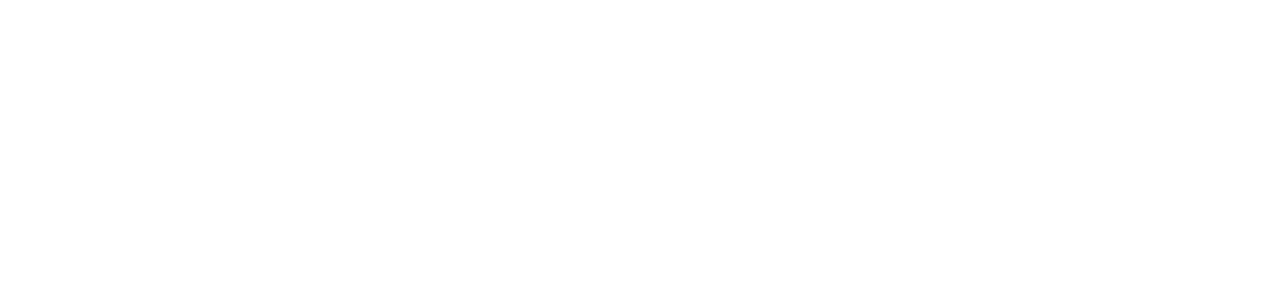
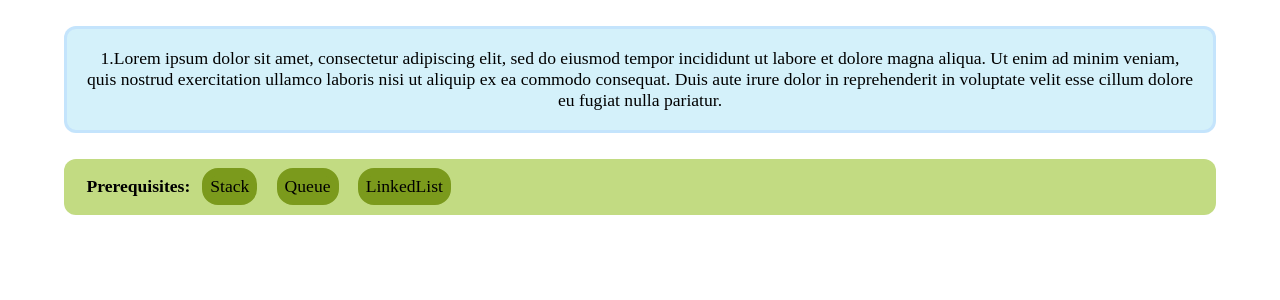
Before and after one commit to m-shashanka/LABxMSRIT, a React (Create React App) app in the folder client/: page /dslab/question/1 in a window 1280 px wide. Before the commit this address had no page. Shown: the top 300 px of the page. Built offline with nearby package versions, Linux system fonts and the light colour scheme.

Commit message:
fix all render issues

```diff
--- a/client/src/App.js
+++ b/client/src/App.js
@@ -1,18 +1,17 @@
 import { Routes, Route} from "react-router-dom";
-import FirstPage from "./pages/FirstPage";
-import SecondPage from "./pages/SecondPage";
+import DSLab from "./pages/DSLab";
+import DSQuestion from "./pages/DSQuestion";
 import DataStructure from "./pages/DataStructure";
 
 function App() {
 
   return (
    <>
-       <Routes>
-         <Route path='/' element={<FirstPage />} />
-         <Route exact path='/main/:id' element={<SecondPage />} />
-         <Route path="/datastructure" element={<DataStructure />} />
-       </Routes>
-
+      <Routes>
+        <Route path='/' element={<DSLab />} />
+        <Route exact path='/dslab/question/:id' element={<DSQuestion />} />
+        <Route path="/datastructure" element={<DataStructure />} />
+      </Routes>
    </>
   );
 }
--- a/client/src/Data/DetailedQuestionData.js
+++ b/client/src/Data/DetailedQuestionData.js
@@ -1,6 +1,7 @@
 const DetailedQuestionData = [
 {
     id: 1,
+    value: "Lorem ipsum dolor sit amet, consectetur adipiscing elit, sed do eiusmod tempor incididunt ut labore et dolore magna aliqua. Ut enim ad minim veniam, quis nostrud exercitation ullamco laboris nisi ut aliquip ex ea commodo consequat. Duis aute irure dolor in reprehenderit in voluptate velit esse cillum dolore eu fugiat nulla pariatur.",
     PreReq: ["Stack", "Queue", "LinkedList"],
     Objective:"sit amet, consectetur adipiscing elit, sed do eiusmod tempor incididunt ut labore et dolore magna aliqua. Ut enim ad minim veniam, quis nostrud exercitation ullamco laboris nisi ut aliquip ex ea commodo consequat. Duis aute irure dolor in reprehenderit in voluptate velit esse cillum dolore eu fugiat nulla pariatur. Excepteur sint occaecat cupidatat non proident, sunt in culpa qui officia deserunt mollit anim id est laborum.",
     YouTubeLink: "https://www.youtube.com/embed/gYgV0Xsn1GM?rel=0&amp;showinfo=0",
@@ -11,6 +12,7 @@
 },
 {
     id: 2,
+    value: "Lorem ipsum dolor sit amet, consectetur adipiscing elit, sed do eiusmod tempor incididunt ut labore et dolore magna aliqua. Ut enim ad minim veniam, quis nostrud exercitation ullamco laboris nisi ut aliquip ex ea commodo consequat. Duis aute irure dolor in reprehenderit in voluptate velit esse cillum dolore eu fugiat nulla pariatur.",
     PreReq: ["Stack", "Queue", "LinkedList"],
     Objective:"Lorem ipsum dolor sit amet, consectetur adipiscing elit, sed do eiusmod tempor incididunt ut labore et dolore magna aliqua. Ut enim ad minim veniam, quis nostrud exercitation ullamco laboris nisi ut aliquip ex ea commodo consequat. Duis aute irure dolor in reprehenderit in voluptate velit esse cillum dolore eu fugiat nulla pariatur. Excepteur sint occaecat cupidatat non proident, sunt in culpa qui officia deserunt mollit anim id est laborum.",
     YouTubeLink: "https://",
@@ -20,6 +22,7 @@
 },
 {
     id: 3,
+    value: "Lorem ipsum dolor sit amet, consectetur adipiscing elit, sed do eiusmod tempor incididunt ut labore et dolore magna aliqua. Ut enim ad minim veniam, quis nostrud exercitation ullamco laboris nisi ut aliquip ex ea commodo consequat. Duis aute irure dolor in reprehenderit in voluptate velit esse cillum dolore eu fugiat nulla pariatur.",
     PreReq: ["Stack", "Queue", "LinkedList"],
     Objective:"Lorem ipsum dolor sit amet, consectetur adipiscing elit, sed do eiusmod tempor incididunt ut labore et dolore magna aliqua. Ut enim ad minim veniam, quis nostrud exercitation ullamco laboris nisi ut aliquip ex ea commodo consequat. Duis aute irure dolor in reprehenderit in voluptate velit esse cillum dolore eu fugiat nulla pariatur. Excepteur sint occaecat cupidatat non proident, sunt in culpa qui officia deserunt mollit anim id est laborum.",
     YouTubeLink: "https://",
@@ -29,6 +32,7 @@
 },
 {
     id: 4,
+    value: "Lorem ipsum dolor sit amet, consectetur adipiscing elit, sed do eiusmod tempor incididunt ut labore et dolore magna aliqua. Ut enim ad minim veniam, quis nostrud exercitation ullamco laboris nisi ut aliquip ex ea commodo consequat. Duis aute irure dolor in reprehenderit in voluptate velit esse cillum dolore eu fugiat nulla pariatur.",
     PreReq: ["Stack", "Queue", "LinkedList"],
     Objective:"Lorem ipsum dolor sit amet, consectetur adipiscing elit, sed do eiusmod tempor incididunt ut labore et dolore magna aliqua. Ut enim ad minim veniam, quis nostrud exercitation ullamco laboris nisi ut aliquip ex ea commodo consequat. Duis aute irure dolor in reprehenderit in voluptate velit esse cillum dolore eu fugiat nulla pariatur. Excepteur sint occaecat cupidatat non proident, sunt in culpa qui officia deserunt mollit anim id est laborum.",
     YouTubeLink: "https://",
@@ -38,6 +42,7 @@
 },
 {
     id: 5,
+    value: "Lorem ipsum dolor sit amet, consectetur adipiscing elit, sed do eiusmod tempor incididunt ut labore et dolore magna aliqua. Ut enim ad minim veniam, quis nostrud exercitation ullamco laboris nisi ut aliquip ex ea commodo consequat. Duis aute irure dolor in reprehenderit in voluptate velit esse cillum dolore eu fugiat nulla pariatur.",
     PreReq: ["Stack", "Queue", "LinkedList"],
     Objective:"Lorem ipsum dolor sit amet, consectetur adipiscing elit, sed do eiusmod tempor incididunt ut labore et dolore magna aliqua. Ut enim ad minim veniam, quis nostrud exercitation ullamco laboris nisi ut aliquip ex ea commodo consequat. Duis aute irure dolor in reprehenderit in voluptate velit esse cillum dolore eu fugiat nulla pariatur. Excepteur sint occaecat cupidatat non proident, sunt in culpa qui officia deserunt mollit anim id est laborum.",
     YouTubeLink: "https://",
@@ -47,6 +52,7 @@
 },
 {
     id: 6,
+    value: "Lorem ipsum dolor sit amet, consectetur adipiscing elit, sed do eiusmod tempor incididunt ut labore et dolore magna aliqua. Ut enim ad minim veniam, quis nostrud exercitation ullamco laboris nisi ut aliquip ex ea commodo consequat. Duis aute irure dolor in reprehenderit in voluptate velit esse cillum dolore eu fugiat nulla pariatur.",
     PreReq: ["Stack", "Queue", "LinkedList"],
     Objective:"Lorem ipsum dolor sit amet, consectetur adipiscing elit, sed do eiusmod tempor incididunt ut labore et dolore magna aliqua. Ut enim ad minim veniam, quis nostrud exercitation ullamco laboris nisi ut aliquip ex ea commodo consequat. Duis aute irure dolor in reprehenderit in voluptate velit esse cillum dolore eu fugiat nulla pariatur. Excepteur sint occaecat cupidatat non proident, sunt in culpa qui officia deserunt mollit anim id est laborum.",
     YouTubeLink: "https://",
@@ -56,6 +62,7 @@
 },
 {
     id: 7,
+    value: "Lorem ipsum dolor sit amet, consectetur adipiscing elit, sed do eiusmod tempor incididunt ut labore et dolore magna aliqua. Ut enim ad minim veniam, quis nostrud exercitation ullamco laboris nisi ut aliquip ex ea commodo consequat. Duis aute irure dolor in reprehenderit in voluptate velit esse cillum dolore eu fugiat nulla pariatur.",
     PreReq: ["Stack", "Queue", "LinkedList"],
     Objective:"Lorem ipsum dolor sit amet, consectetur adipiscing elit, sed do eiusmod tempor incididunt ut labore et dolore magna aliqua. Ut enim ad minim veniam, quis nostrud exercitation ullamco laboris nisi ut aliquip ex ea commodo consequat. Duis aute irure dolor in reprehenderit in voluptate velit esse cillum dolore eu fugiat nulla pariatur. Excepteur sint occaecat cupidatat non proident, sunt in culpa qui officia deserunt mollit anim id est laborum.",
     YouTubeLink: "https://",
@@ -65,6 +72,7 @@
 },
 {
     id: 8,
+    value: "Lorem ipsum dolor sit amet, consectetur adipiscing elit, sed do eiusmod tempor incididunt ut labore et dolore magna aliqua. Ut enim ad minim veniam, quis nostrud exercitation ullamco laboris nisi ut aliquip ex ea commodo consequat. Duis aute irure dolor in reprehenderit in voluptate velit esse cillum dolore eu fugiat nulla pariatur.",
     PreReq: ["Stack", "Queue", "LinkedList"],
     Objective:"Lorem ipsum dolor sit amet, consectetur adipiscing elit, sed do eiusmod tempor incididunt ut labore et dolore magna aliqua. Ut enim ad minim veniam, quis nostrud exercitation ullamco laboris nisi ut aliquip ex ea commodo consequat. Duis aute irure dolor in reprehenderit in voluptate velit esse cillum dolore eu fugiat nulla pariatur. Excepteur sint occaecat cupidatat non proident, sunt in culpa qui officia deserunt mollit anim id est laborum.",
     YouTubeLink: "https://",
@@ -74,6 +82,7 @@
 },
 {
     id: 9,
+    value: "Lorem ipsum dolor sit amet, consectetur adipiscing elit, sed do eiusmod tempor incididunt ut labore et dolore magna aliqua. Ut enim ad minim veniam, quis nostrud exercitation ullamco laboris nisi ut aliquip ex ea commodo consequat. Duis aute irure dolor in reprehenderit in voluptate velit esse cillum dolore eu fugiat nulla pariatur.",
     PreReq: ["Stack", "Queue", "LinkedList"],
     Objective:"Lorem ipsum dolor sit amet, consectetur adipiscing elit, sed do eiusmod tempor incididunt ut labore et dolore magna aliqua. Ut enim ad minim veniam, quis nostrud exercitation ullamco laboris nisi ut aliquip ex ea commodo consequat. Duis aute irure dolor in reprehenderit in voluptate velit esse cillum dolore eu fugiat nulla pariatur. Excepteur sint occaecat cupidatat non proident, sunt in culpa qui officia deserunt mollit anim id est laborum.",
     YouTubeLink: "https://",
@@ -83,6 +92,7 @@
 },
 {
     id: 10,
+    value: "Lorem ipsum dolor sit amet, consectetur adipiscing elit, sed do eiusmod tempor incididunt ut labore et dolore magna aliqua. Ut enim ad minim veniam, quis nostrud exercitation ullamco laboris nisi ut aliquip ex ea commodo consequat. Duis aute irure dolor in reprehenderit in voluptate velit esse cillum dolore eu fugiat nulla pariatur.",
     PreReq: ["Stack", "Queue", "LinkedList"],
     Objective:"Lorem ipsum dolor sit amet, consectetur adipiscing elit, sed do eiusmod tempor incididunt ut labore et dolore magna aliqua. Ut enim ad minim veniam, quis nostrud exercitation ullamco laboris nisi ut aliquip ex ea commodo consequat. Duis aute irure dolor in reprehenderit in voluptate velit esse cillum dolore eu fugiat nulla pariatur. Excepteur sint occaecat cupidatat non proident, sunt in culpa qui officia deserunt mollit anim id est laborum.",
     YouTubeLink: "https://",
@@ -92,6 +102,7 @@
 },
 {
     id: 11,
+    value: "Lorem ipsum dolor sit amet, consectetur adipiscing elit, sed do eiusmod tempor incididunt ut labore et dolore magna aliqua. Ut enim ad minim veniam, quis nostrud exercitation ullamco laboris nisi ut aliquip ex ea commodo consequat. Duis aute irure dolor in reprehenderit in voluptate velit esse cillum dolore eu fugiat nulla pariatur.",
     PreReq: ["Stack", "Queue", "LinkedList"],
     Objective:"Lorem ipsum dolor sit amet, consectetur adipiscing elit, sed do eiusmod tempor incididunt ut labore et dolore magna aliqua. Ut enim ad minim veniam, quis nostrud exercitation ullamco laboris nisi ut aliquip ex ea commodo consequat. Duis aute irure dolor in reprehenderit in voluptate velit esse cillum dolore eu fugiat nulla pariatur. Excepteur sint occaecat cupidatat non proident, sunt in culpa qui officia deserunt mollit anim id est laborum.",
     YouTubeLink: "https://",
@@ -101,6 +112,7 @@
 },
 {
     id: 12,
+    value: "Lorem ipsum dolor sit amet, consectetur adipiscing elit, sed do eiusmod tempor incididunt ut labore et dolore magna aliqua. Ut enim ad minim veniam, quis nostrud exercitation ullamco laboris nisi ut aliquip ex ea commodo consequat. Duis aute irure dolor in reprehenderit in voluptate velit esse cillum dolore eu fugiat nulla pariatur.",
     PreReq: ["Stack", "Queue", "LinkedList"],
     Objective:"Lorem ipsum dolor sit amet, consectetur adipiscing elit, sed do eiusmod tempor incididunt ut labore et dolore magna aliqua. Ut enim ad minim veniam, quis nostrud exercitation ullamco laboris nisi ut aliquip ex ea commodo consequat. Duis aute irure dolor in reprehenderit in voluptate velit esse cillum dolore eu fugiat nulla pariatur. Excepteur sint occaecat cupidatat non proident, sunt in culpa qui officia deserunt mollit anim id est laborum.",
     YouTubeLink: "https://",
@@ -110,6 +122,7 @@
 },
 {
     id: 13,
+    value: "Lorem ipsum dolor sit amet, consectetur adipiscing elit, sed do eiusmod tempor incididunt ut labore et dolore magna aliqua. Ut enim ad minim veniam, quis nostrud exercitation ullamco laboris nisi ut aliquip ex ea commodo consequat. Duis aute irure dolor in reprehenderit in voluptate velit esse cillum dolore eu fugiat nulla pariatur.",
     PreReq: ["Stack", "Queue", "LinkedList"],
     Objective:"Lorem ipsum dolor sit amet, consectetur adipiscing elit, sed do eiusmod tempor incididunt ut labore et dolore magna aliqua. Ut enim ad minim veniam, quis nostrud exercitation ullamco laboris nisi ut aliquip ex ea commodo consequat. Duis aute irure dolor in reprehenderit in voluptate velit esse cillum dolore eu fugiat nulla pariatur. Excepteur sint occaecat cupidatat non proident, sunt in culpa qui officia deserunt mollit anim id est laborum.",
     YouTubeLink: "https://",
@@ -119,6 +132,7 @@
 },
 {
     id: 14,
+    value: "Lorem ipsum dolor sit amet, consectetur adipiscing elit, sed do eiusmod tempor incididunt ut labore et dolore magna aliqua. Ut enim ad minim veniam, quis nostrud exercitation ullamco laboris nisi ut aliquip ex ea commodo consequat. Duis aute irure dolor in reprehenderit in voluptate velit esse cillum dolore eu fugiat nulla pariatur.",
     PreReq: ["Stack", "Queue", "LinkedList"],
     Objective:"Lorem ipsum dolor sit amet, consectetur adipiscing elit, sed do eiusmod tempor incididunt ut labore et dolore magna aliqua. Ut enim ad minim veniam, quis nostrud exercitation ullamco laboris nisi ut aliquip ex ea commodo consequat. Duis aute irure dolor in reprehenderit in voluptate velit esse cillum dolore eu fugiat nulla pariatur. Excepteur sint occaecat cupidatat non proident, sunt in culpa qui officia deserunt mollit anim id est laborum.",
     YouTubeLink: "https://",
@@ -128,6 +142,7 @@
 },
 {
     id: 15,
+    value: "Lorem ipsum dolor sit amet, consectetur adipiscing elit, sed do eiusmod tempor incididunt ut labore et dolore magna aliqua. Ut enim ad minim veniam, quis nostrud exercitation ullamco laboris nisi ut aliquip ex ea commodo consequat. Duis aute irure dolor in reprehenderit in voluptate velit esse cillum dolore eu fugiat nulla pariatur.",
     PreReq: ["Stack", "Queue", "LinkedList"],
     Objective:"Lorem ipsum dolor sit amet, consectetur adipiscing elit, sed do eiusmod tempor incididunt ut labore et dolore magna aliqua. Ut enim ad minim veniam, quis nostrud exercitation ullamco laboris nisi ut aliquip ex ea commodo consequat. Duis aute irure dolor in reprehenderit in voluptate velit esse cillum dolore eu fugiat nulla pariatur. Excepteur sint occaecat cupidatat non proident, sunt in culpa qui officia deserunt mollit anim id est laborum.",
     YouTubeLink: "https://",
--- /dev/null
+++ b/client/src/components/Chip/Chip.js
@@ -0,0 +1,14 @@
+import styles from './chip.module.css'
+import {Link} from "react-router-dom"
+
+function Chip(props){
+    return(
+        <Link to={"/datastructure"} style={{all: 'unset'}}>
+            <div className={styles.chip}>
+                {props.name}
+            </div>
+        </Link>
+    );
+}
+
+export default Chip;
--- a/client/src/components/Ellipse/ellipse.module.css
+++ b/client/src/components/Chip/chip.module.css
@@ -1,17 +1,14 @@
-.ellipse{
+.chip{
     background-color: #7b9a1c;
-    height:fit-content;
-    width: max-content;
-    border-radius: 50%;
+    border-radius: 16px;
     text-align: center;
     margin: 0.2rem;
     margin-right: 1rem;
     border: 0.5rem solid #7b9a1c;
+    cursor: pointer;
 }
 
-.ellipse:hover{
+.chip:hover{
     background-color: #ef26263a;
-    cursor: pointer;
     transform: scale(1.08);
-    border: 0 #ef26263a;
 }
--- a/client/src/components/Prerequisite/Prerequisite.js
+++ b/client/src/components/Prerequisite/Prerequisite.js
@@ -1,13 +1,13 @@
 import styles from './prerequisite.module.css';
-import Ellipse from '../Ellipse/Ellipse';
+import Chip from '../Chip/Chip';
 
 function Prerequisite(props){
 return(
     <div className={styles.prereq}>
-       <h4>Prerequisite:</h4>
-      { (props.arrayOfItems).map((dataStructure) => {
-        <Ellipse dataStructure={dataStructure} key={dataStructure} />
-       })}
+      <h4>Prerequisites: &nbsp;</h4>
+      {props.arrayOfItems.map((dataStructure) =>
+        <Chip name={dataStructure} key={dataStructure} />
+      )}
     </div>
 );
 }
--- a/client/src/components/Prerequisite/prerequisite.module.css
+++ b/client/src/components/Prerequisite/prerequisite.module.css
@@ -7,9 +7,9 @@
     font-weight: 300;
     border-radius: 12px;
     display: flex;
+    justify-content: flex-start;
 }
 
 h4{
-    margin: auto 0 auto 2rem ;
-    margin-right: 2rem;
+    margin: auto 0 auto 1rem ;
 }
--- a/client/src/components/Question/Question.js
+++ b/client/src/components/Question/Question.js
@@ -2,7 +2,7 @@
 
 function Question(props){
     return(
-        <div className={styles.qbox} >
+        <div className={props.disableHover ? styles.qbox : `${styles.qbox} ${styles.qboxHover}`} >
         {props.id}.{props.question}
         </div>
     );
--- a/client/src/components/Question/question.module.css
+++ b/client/src/components/Question/question.module.css
@@ -10,7 +10,7 @@
     border-radius: 12px;
 }
 
-.qbox:hover{
+.qboxHover:hover{
     background-color: #a1ffff3a;
     opacity: 1.0;
     cursor: pointer;
--- a/client/src/pages/SecondPage.jsx
+++ b/client/src/pages/DSQuestion.jsx
@@ -4,21 +4,21 @@
 import Objectives from "../components/Objectives/Objectives";
 import InputOutput from "../components/InputOutput/InputOutput";
 import IFrame from "../components/IFrame/IFrame";
-import Questions from "../Data/Questions";
 import DetailedQuestionData from "../Data/DetailedQuestionData";
 import {useParams} from "react-router-dom";
 import Code from "../components/Code/Code";
 
-function SecondPage(){
+function DSQuestion(){
   const {id} = useParams();
 
-    return (
-        <>
-          {Questions.map((question) =>
-            (id == question.id) ? <Question  id={question.id} question={question.value} key={question.id} /> : null
-            )}
+  const question = DetailedQuestionData.filter(q => id == q.id)[0];
 
-          {DetailedQuestionData.map(question =>
+  return (
+      <>
+        <Question id={question.id} question={question.value} disableHover/>
+        <Prerequisite arrayOfItems={question.PreReq} />
+
+        {/* {DetailedQuestionData.map(question =>
            (id == question.id) ?
            <div key={question.id}>
            <Prerequisite arrayOfItems={question.PreReq} />,
@@ -28,9 +28,9 @@
            <Code code={question.Code} />
            </div>
            :null
-           )}
-        </>
-    );
+        )} */}
+      </>
+  );
 }
 
-export default SecondPage;
+export default DSQuestion;
```
Also changed, not shown: client/src/Data/Questions.js (+8 -4 lines), client/src/components/Ellipse/Ellipse.js (deleted, +0 -15 lines), client/src/pages/DSLab.jsx (renamed from client/src/pages/FirstPage.jsx, +8 -12 lines). Lines whose indentation alone changed are shown as unchanged.
